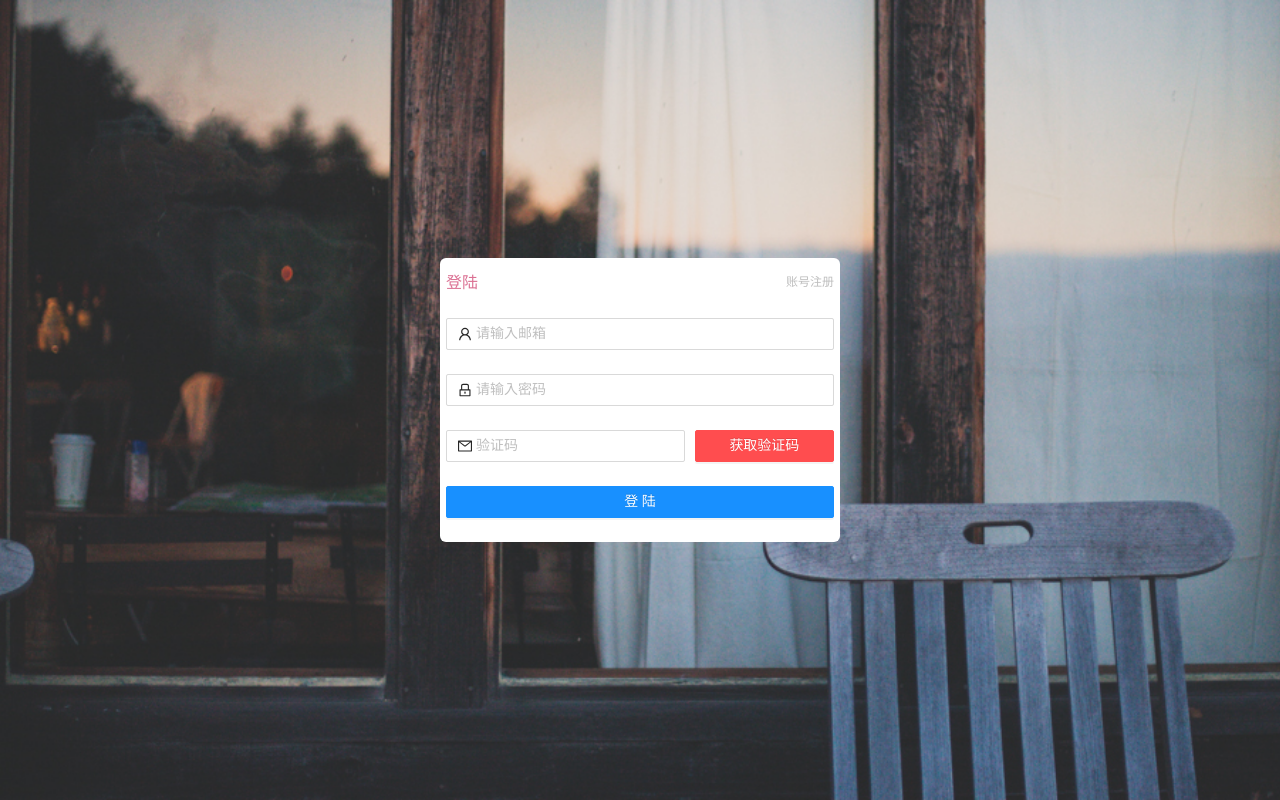
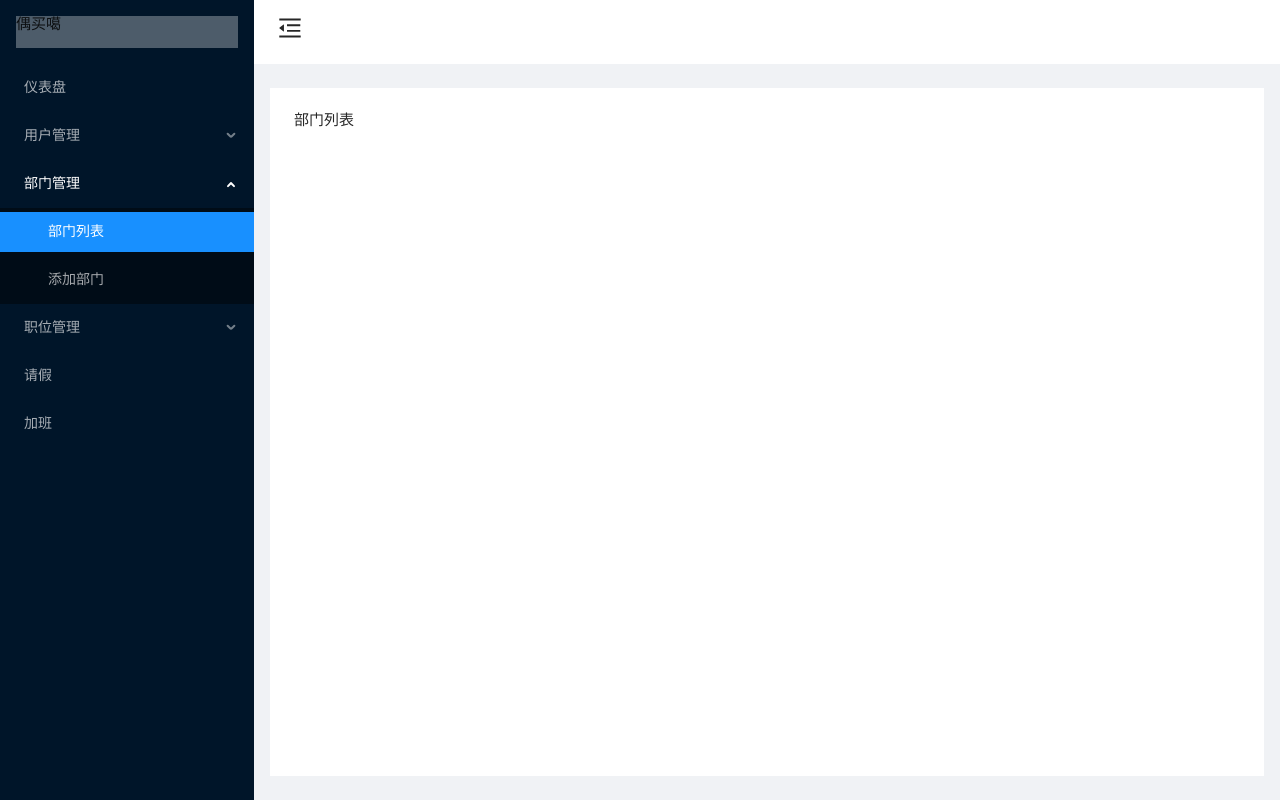
Before and after one commit to 18344501549/react-admin, a React app: page /admin/department/list in a window 1280 px wide. Before the commit this address led to /login. Built offline with nearby package versions, Linux system fonts and the light colour scheme.

Commit message:
简单配置
简单配置

```diff
--- a/src/App.tsx
+++ b/src/App.tsx
@@ -5,6 +5,12 @@ import Admin from './components/admin/admin';
 import Dashboard from './components/dashboard/Dashboard';
 import UserList from './components/User/UserList';
 import UserAdd from './components/User/UserAdd';
+import DepartmentList from './components/department/DepartmentList';
+import DepartmentAdd from './components/department/DepartmentAdd';
+import PositionList from './components/position/PositionList';
+import PositionAdd from './components/position/PositionAdd';
+import Excusedabsence from './components/excusedabsence/Excusedabsence';
+import Workovertime from './components/workovertime/Workovertime';
 import './App.scss';
 
 function App() {
@@ -18,10 +24,26 @@ function App() {
         <Route path="/admin" element={<Admin />} >
           {/* index类似vue中的router-view的重定向，会主动触发二级路由 */}
           <Route index path='/admin/dashboard' element={<Dashboard />} />
+
           <Route path='/admin/user'>
             <Route path='/admin/user/list' element={<UserList />} />
             <Route path='/admin/user/add' element={<UserAdd />} />
           </Route>
+
+          <Route path='/admin/department'>
+            <Route path='/admin/department/list' element={<DepartmentList />} />
+            <Route path='/admin/department/add' element={<DepartmentAdd />} />
+          </Route>
+
+          <Route path='/admin/position'>
+            <Route path='/admin/position/list' element={<PositionList />} />
+            <Route path='/admin/position/add' element={<PositionAdd />} />
+          </Route>
+
+          <Route path="/admin/excusedabsence" element={<Excusedabsence />} />
+
+          <Route path="/admin/workovertime" element={<Workovertime />} />
+
         </Route>
         <Route path="*" element={<Navigate to={'/login'} />} />
       </Routes>
--- a/src/components/admin/admin.tsx
+++ b/src/components/admin/admin.tsx
@@ -1,13 +1,37 @@
 import { MenuFoldOutlined, MenuUnfoldOutlined, } from '@ant-design/icons';
-import { Outlet } from "react-router-dom";
+import { Outlet, useLocation } from "react-router";
 import { Layout, Menu } from 'antd';
-import React, { useState } from 'react';
+import React, { useEffect, useState } from 'react';
 import items from '../../routers/index';
 import './admin.scss';
-
+import { getToKen } from '../../utils/tokenType';
+import { redirect } from 'react-router-dom';
 const Admin = () => {
     const { Header, Sider, Content } = Layout;
     const [collapsed, setCollapsed] = useState(false);
+    const { pathname } = useLocation();
+    const [openPath, setOpenPath] = useState<string>('');
+    const [selKey, setSelKey] = useState<string>('');
+    const pathnameArr = pathname.split('/');
+    const menuKey = pathnameArr.splice(0, pathnameArr.length - 1).join('/');
+
+    useEffect(() => {
+        console.log(menuKey, 'menuKey');
+        console.log(getToKen());
+        setOpenPath(menuKey);
+        if (pathname === '/admin') {
+            setSelKey('/admin/dashboard');
+        } else {
+            setSelKey(pathname);
+        }
+    }, [menuKey, pathname]);
+
+
+    const handleMenu = (openKeys: string[]) => {
+        console.log(openKeys, 'item');
+        setOpenPath(openKeys[1]);
+    };
+
     return (
         <div id='admin'>
             <Layout className='ant-layouts'>
@@ -16,8 +40,9 @@ const Admin = () => {
                     <Menu
                         theme="dark"
                         mode="inline"
-                        defaultSelectedKeys={['/admin/dashboard']}
-                        defaultOpenKeys={['/admin/dashboard']}
+                        selectedKeys={[selKey]}
+                        openKeys={[openPath]}
+                        onOpenChange={handleMenu}
                         items={items}
                     />
                 </Sider>
--- /dev/null
+++ b/src/components/department/DepartmentAdd.tsx
@@ -0,0 +1,11 @@
+import React from 'react';
+
+const DepartmentAdd = () => {
+    return (
+        <div>
+            添加部门
+        </div>
+    );
+};
+
+export default DepartmentAdd;
--- /dev/null
+++ b/src/components/department/DepartmentList.tsx
@@ -0,0 +1,11 @@
+import React from 'react';
+
+const DepartmentList = () => {
+    return (
+        <div>
+            部门列表
+        </div>
+    );
+};
+
+export default DepartmentList;
--- /dev/null
+++ b/src/components/excusedabsence/Excusedabsence.tsx
@@ -0,0 +1,11 @@
+import React from 'react';
+
+const Excusedabsence = () => {
+    return (
+        <div>
+            请假
+        </div>
+    );
+};
+
+export default Excusedabsence;
--- /dev/null
+++ b/src/components/position/PositionAdd.tsx
@@ -0,0 +1,11 @@
+import React from 'react';
+
+const PositionAdd = () => {
+    return (
+        <div>
+            添加职位
+        </div>
+    );
+};
+
+export default PositionAdd;
--- /dev/null
+++ b/src/components/position/PositionList.tsx
@@ -0,0 +1,11 @@
+import React from 'react';
+
+const PositionList = () => {
+    return (
+        <div>
+            职位列表
+        </div>
+    );
+};
+
+export default PositionList;
--- /dev/null
+++ b/src/components/workovertime/Workovertime.tsx
@@ -0,0 +1,11 @@
+import React from 'react';
+
+const Workovertime = () => {
+    return (
+        <div>
+            加班
+        </div>
+    );
+};
+
+export default Workovertime;
--- a/src/routers/index.tsx
+++ b/src/routers/index.tsx
@@ -37,12 +37,12 @@ const items: MenuItem[] = [
         children: [
             {
                 key: "/admin/department/list",
-                label: '部门列表',
+                label: menuItem('/admin/department/list', '部门列表'),
                 icon: '',
             },
             {
                 key: "/admin/department/add",
-                label: '添加部门',
+                label: menuItem('/admin/department/add', '添加部门'),
                 icon: '',
             },
         ]
@@ -54,12 +54,12 @@ const items: MenuItem[] = [
         children: [
             {
                 key: "/admin/position/list",
-                label: '部门列表',
+                label: menuItem('/admin/position/list', '职位列表'),
                 icon: '',
             },
             {
                 key: "/admin/position/add",
-                label: '添加部门',
+                label: menuItem('/admin/position/add', '添加职位'),
                 icon: '',
             },
         ]
@@ -97,13 +97,13 @@ const items: MenuItem[] = [
     //     ]
     // },
     {
-        key: "/excusedabsence",
-        label: '请假',
+        key: "/admin/excusedabsence",
+        label: menuItem('/admin/excusedabsence', '请假'),
         icon: '',
     },
     {
-        key: "/workovertime",
-        label: '加班',
+        key: "/admin/workovertime",
+        label: menuItem('/admin/workovertime', '加班'),
         icon: '',
     }
 
```
Also changed, not shown: src/components/User/UserList.tsx (renamed from src/components/User/UserList.jsx), src/components/dashboard/Dashboard.tsx (renamed from src/components/dashboard/Dashboard.jsx).
